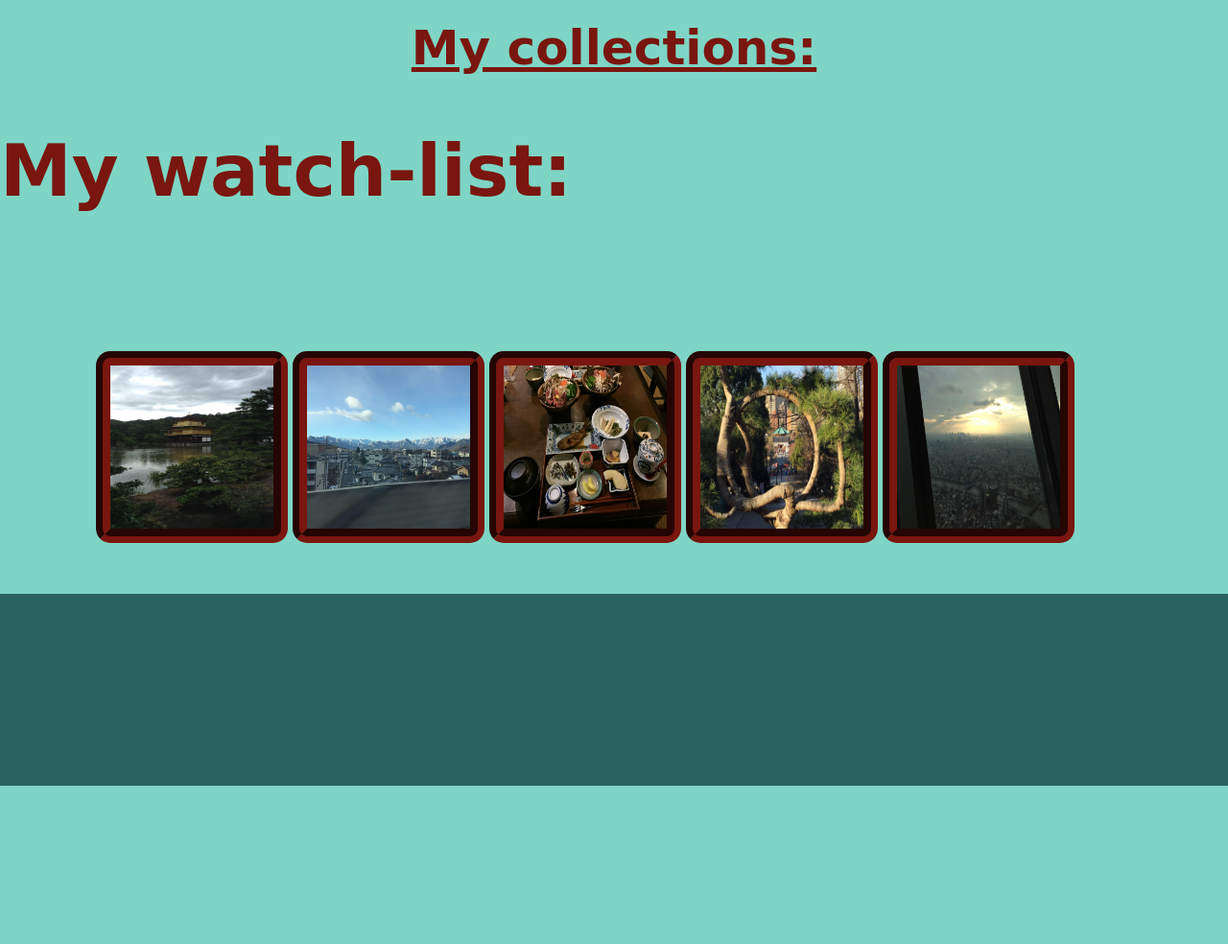
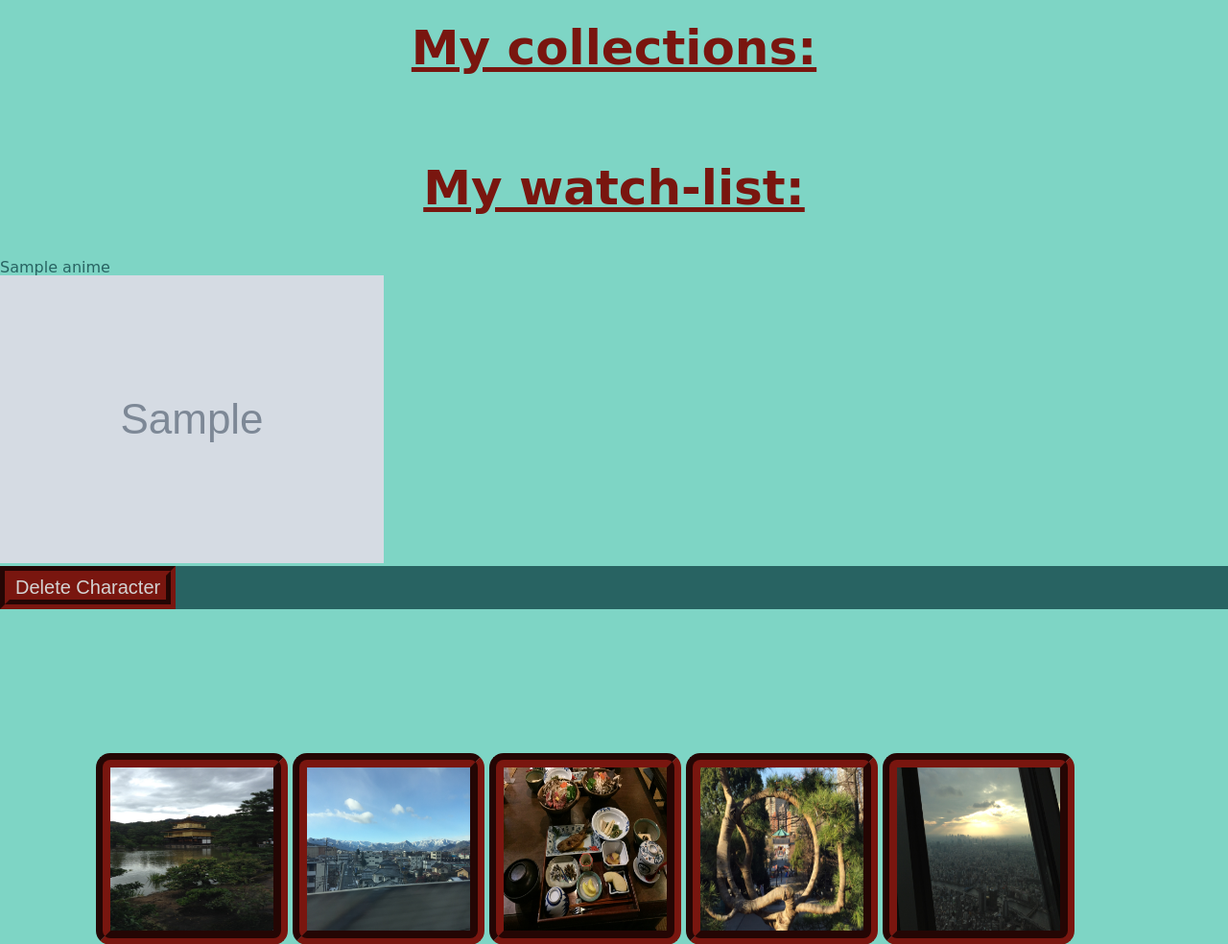
Before and after one commit to Team-Bulbasaur-MMA/Ronin, a Node server app: template views/pages/collection.ejs in a window 1280 px wide. Shown: the part 205-1189 px from the top of the page at 96% size. Before the commit the page ends 1024 px from the top, so only its background shows below. Run offline with Node 20, Linux system fonts and the light colour scheme; the template is opened without the code that fills it: most values are stand-ins (such as "Sample title", 1, 10 or a date in 2020); grey boxes marked "Sample" are stand-in pictures; some web fonts are replaced.

Commit message:
Saving and deleting anime data

```diff
--- a/server.js
+++ b/server.js
@@ -32,8 +32,43 @@ app.get('/collection', renderCollectionPage);
 app.get('/aboutUs', renderAboutUsPage);
 app.get('/anime', renderAnime);
 app.post('/anime', getmyAnime);
+app.post('/collection', saveFavorites);
+// app.get('/collection', getFavorites);
+app.delete('/collection/:id', deleteItem);
 
 //===================================================== Functions ==================================================================
+
+function deleteItem (req, res){
+  const id = req.params.id;
+  const sql = 'DELETE FROM anime_table WHERE id=$1';
+  client.query(sql, [id])
+    .then(() => {
+      res.redirect('/collection');
+    });
+}
+
+function saveFavorites(req, res){
+  const {name, image_url} = req.body;
+
+  const sql =`INSERT INTO anime_table (name, image_url) VALUES ($1, $2)`;
+  const animeArray = [name, image_url];
+
+  client.query(sql, animeArray)
+    .then(() => {
+      res.redirect('/collection');
+    })
+    .catch(error => console.error(error));
+}
+
+// function getFavorites(req, res){
+//   client.query('SELECT * FROM anime_table')
+//     .then(result => {
+//       console.log(result);
+//       res.render('/collection', {anime: result.rows});
+//     })
+//     .catch(error => console.error(error));
+// }
+
 
 function getUserName(req, res){
   const SQL = 'SELECT * FROM user_table;';
@@ -77,7 +112,6 @@ function dataFunction (req, res){
         .set('Authorization',`Bearer ${yelpKey}`)
         .then(result => {
           const jsonYelpObj = result.body.businesses;
-          console.log(jsonYelpObj);
           const newYelpArr = jsonYelpObj.map(yelp => new Yelp(yelp));
           let yelpArrSort = newYelpArr.sort ((a, b) => {
             if (a.rating < b.rating) {
@@ -110,25 +144,16 @@ function renderHomePage(req, res){
 
 function renderCollectionPage(req, res){
   // how can i get the username to be entered here? Each obj saved will need to reference user_name
-  res.render(`pages/collection`);
+  client.query('SELECT * FROM anime_table')
+    .then(result => {
+      res.render('pages/collection', {anime: result.rows});
+    })
+    .catch(error => console.error(error));
 }
 
 function renderAboutUsPage(req, res){
   res.render(`pages/aboutUs`);
 }
-
-// function getMapData(req, res){
-//   const mapKey = process.env.MAP_API_KEY;
-
-//   let mapsUrl = `https://maps.googleapis.com/maps/api/js?key=${mapKey}&callback=initMap&libraries=&v=weekly`;
-
-//   superagent.get(mapsUrl)
-//     .then(results => {
-//       console.log(results);
-//       res.redirect('/');
-//       // const googleMapData = results.body
-//     });
-// }
 
 function renderAnime (req, res){
   res.render('pages/anime');
@@ -139,7 +164,6 @@ function getmyAnime(req, res){ //genre_id
   const animeURL = `https://api.jikan.moe/v3/search/character/?q=${id}&limit=10`;
   superagent.get(animeURL)
     .then(data =>{
-      console.log(data.body.results);
       const animeObj = data.body.results;
       const animeArr = animeObj.map(anime => new Anime(anime));
       let animeArrSort = animeArr.sort ((a, b) => {
--- a/views/pages/collection.ejs
+++ b/views/pages/collection.ejs
@@ -8,9 +8,22 @@
     <h1 class='title'>My collections: </h1>
 
 
+    <br>
+    <h1 class='title'>My watch-list: </h1>
 
-    <br>
-    <h1>My watch-list: </h1>
+    <ul>
+      <% anime.forEach(baka => { %>
+        <div>
+          <li>
+            <h2><%= baka.name %></h2>
+            <img src='<%= baka.image_url %>' alt=''>
+          </li>
+          <form action='/collection/<%= baka.id %>?_method=DELETE' method='POST'>
+            <input type='submit' value='Delete Character'>
+          </form>
+        </div>
+      <% }) %>
+    </ul>
 
     <div class="collectiondiv">
       <img id="kinkakujiimg" src="img/kinkakuji.jpeg" alt="Kinkakuji Temple, Kyoto, Japan" title="Kinkakuji Temple by Amelia Waggoner">
```
Also changed, not shown: data/japan.sql (+32 -1 lines), views/pages/index3.ejs (+7 -2 lines).
